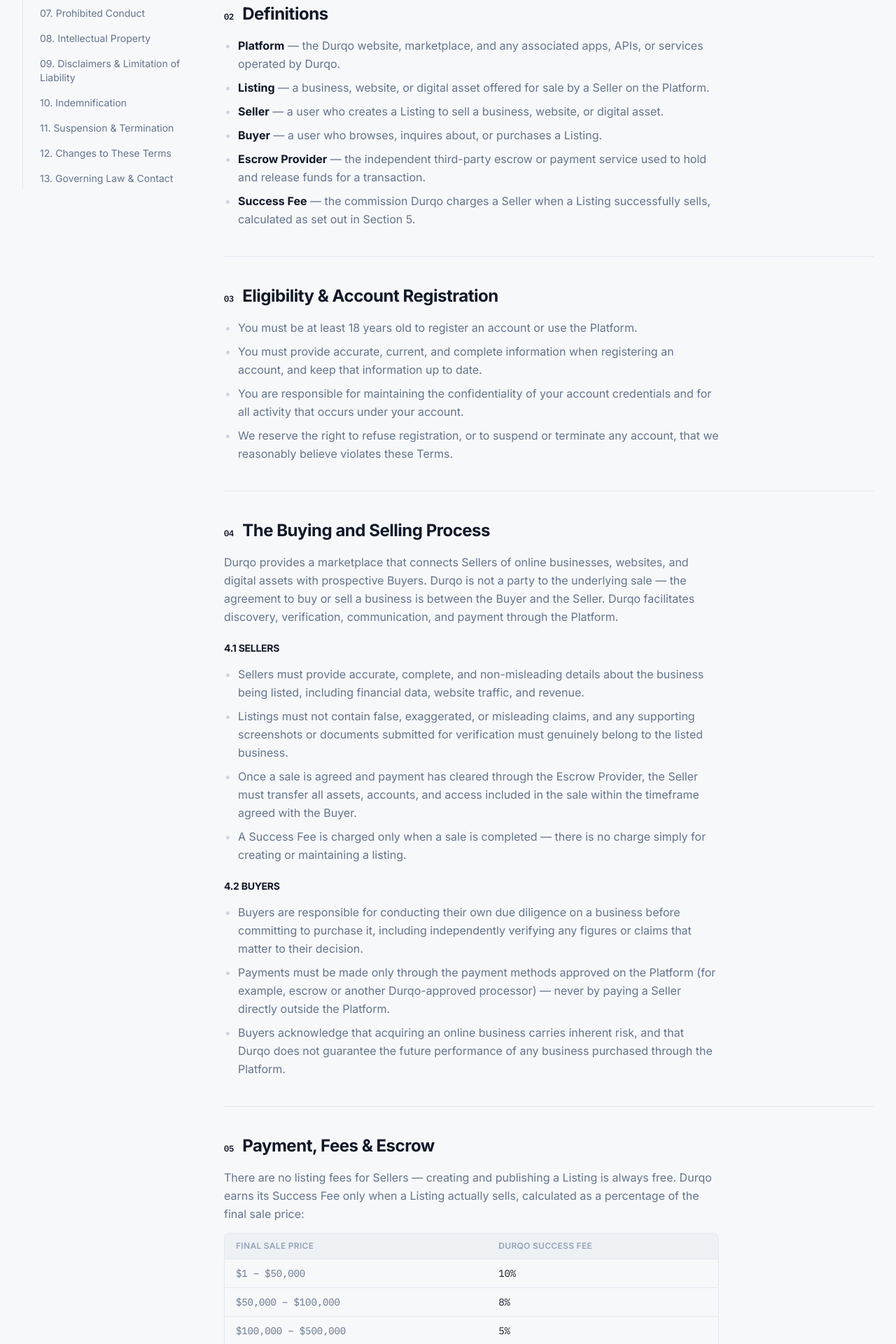
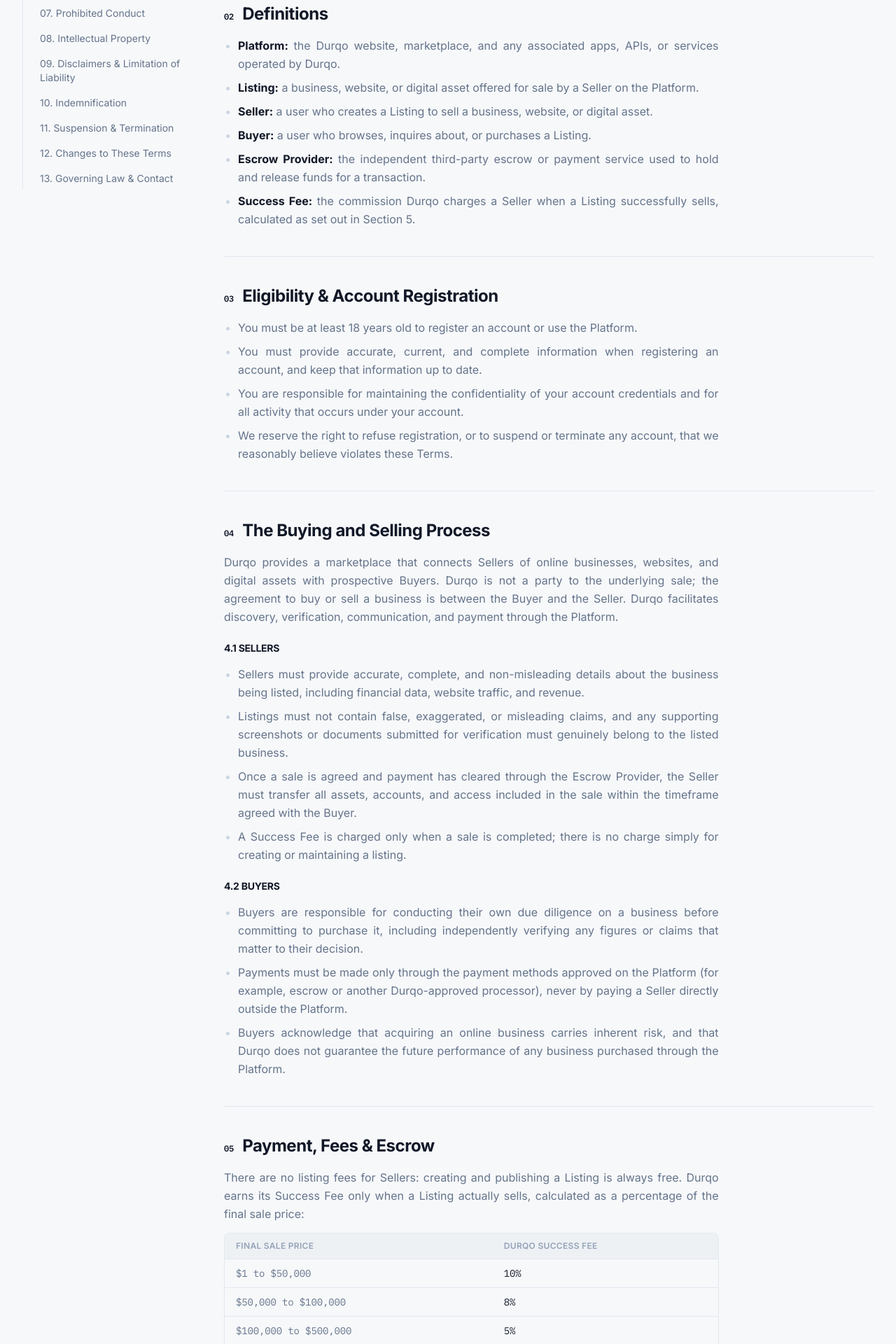
Before and after one commit to mdmanirmia/durqo-app, a Next.js app: page /terms in a window 1280 px wide. Shown: the part 880-2800 px from the top of the page at 70% size. Built offline with nearby package versions, Linux system fonts and the light colour scheme; no server answers.

Commit message:
Justify body text, replace em/en dashes with plain punctuation

```diff
--- a/src/app/terms/page.tsx
+++ b/src/app/terms/page.tsx
@@ -1,6 +1,6 @@
 import Container from "@/components/ui/Container";
 
-export const metadata = { title: "Terms and Conditions — Durqo" };
+export const metadata = { title: "Terms and Conditions | Durqo" };
 
 const EFFECTIVE_DATE = "September 2, 2026";
 
@@ -37,7 +37,7 @@ function Section({
         <span className="mono text-xs font-semibold text-brand-strong">{num}</span>
         <h2 className="text-xl sm:text-2xl">{title}</h2>
       </div>
-      <div className="flex max-w-[70ch] flex-col gap-3.5 leading-relaxed text-ink-soft">{children}</div>
+      <div className="flex max-w-[70ch] flex-col gap-3.5 text-justify leading-relaxed text-ink-soft">{children}</div>
     </section>
   );
 }
@@ -58,9 +58,9 @@ function List({ items }: { items: React.ReactNode[] }) {
 
 function FeeTable() {
   const rows = [
-    ["$1 – $50,000", "10%"],
-    ["$50,000 – $100,000", "8%"],
-    ["$100,000 – $500,000", "5%"],
+    ["$1 to $50,000", "10%"],
+    ["$50,000 to $100,000", "8%"],
+    ["$100,000 to $500,000", "5%"],
     ["Over $500,000", "3%"],
   ];
   return (
@@ -94,7 +94,7 @@ export default function TermsPage() {
             <div>
               <p className="eyebrow mb-3">Legal</p>
               <h1 className="mb-4 text-4xl">Terms and Conditions</h1>
-              <p className="max-w-[52ch] text-ink-soft">
+              <p className="max-w-[52ch] text-justify text-ink-soft">
                 These Terms and Conditions (&ldquo;Terms&rdquo;) govern your access to and use of Durqo&rsquo;s
                 website, marketplace, and related services (together, the &ldquo;Platform&rdquo;). Please read
                 them carefully before you create an account, list a business, or make a purchase.
@@ -103,7 +103,7 @@ export default function TermsPage() {
             <div className="rounded-xl border border-rule-strong bg-paper-raised p-8">
               <p className="mono mb-2 text-xs text-ink-faint">EFFECTIVE {EFFECTIVE_DATE.toUpperCase()}</p>
               <h3 className="mb-1 text-2xl">Questions about these Terms?</h3>
-              <p className="mb-4 text-ink-soft">Our team is happy to walk through any clause before you sign off on a listing or a purchase.</p>
+              <p className="mb-4 text-justify text-ink-soft">Our team is happy to walk through any clause before you sign off on a listing or a purchase.</p>
               <a href="mailto:support@durqo.com" className="inline-block text-sm font-semibold text-brand-hover">
                 support@durqo.com
               </a>
@@ -154,27 +154,27 @@ export default function TermsPage() {
                 <List
                   items={[
                     <>
-                      <strong className="text-ink">Platform</strong> — the Durqo website, marketplace, and any
+                      <strong className="text-ink">Platform:</strong> the Durqo website, marketplace, and any
                       associated apps, APIs, or services operated by Durqo.
                     </>,
                     <>
-                      <strong className="text-ink">Listing</strong> — a business, website, or digital asset
+                      <strong className="text-ink">Listing:</strong> a business, website, or digital asset
                       offered for sale by a Seller on the Platform.
                     </>,
                     <>
-                      <strong className="text-ink">Seller</strong> — a user who creates a Listing to sell a
+                      <strong className="text-ink">Seller:</strong> a user who creates a Listing to sell a
                       business, website, or digital asset.
                     </>,
                     <>
-                      <strong className="text-ink">Buyer</strong> — a user who browses, inquires about, or
+                      <strong className="text-ink">Buyer:</strong> a user who browses, inquires about, or
                       purchases a Listing.
                     </>,
                     <>
-                      <strong className="text-ink">Escrow Provider</strong> — the independent third-party
+                      <strong className="text-ink">Escrow Provider:</strong> the independent third-party
                       escrow or payment service used to hold and release funds for a transaction.
                     </>,
                     <>
-                      <strong className="text-ink">Success Fee</strong> — the commission Durqo charges a Seller
+                      <strong className="text-ink">Success Fee:</strong> the commission Durqo charges a Seller
                       when a Listing successfully sells, calculated as set out in Section 5.
                     </>,
                   ]}
@@ -195,7 +195,7 @@ export default function TermsPage() {
               <Section id="buying-selling" num="04" title="The Buying and Selling Process">
                 <p>
                   Durqo provides a marketplace that connects Sellers of online businesses, websites, and digital
-                  assets with prospective Buyers. Durqo is not a party to the underlying sale — the agreement to
+                  assets with prospective Buyers. Durqo is not a party to the underlying sale; the agreement to
                   buy or sell a business is between the Buyer and the Seller. Durqo facilitates discovery,
                   verification, communication, and payment through the Platform.
                 </p>
@@ -205,14 +205,14 @@ export default function TermsPage() {
                     "Sellers must provide accurate, complete, and non-misleading details about the business being listed, including financial data, website traffic, and revenue.",
                     "Listings must not contain false, exaggerated, or misleading claims, and any supporting screenshots or documents submitted for verification must genuinely belong to the listed business.",
                     "Once a sale is agreed and payment has cleared through the Escrow Provider, the Seller must transfer all assets, accounts, and access included in the sale within the timeframe agreed with the Buyer.",
-                    "A Success Fee is charged only when a sale is completed — there is no charge simply for creating or maintaining a listing.",
+                    "A Success Fee is charged only when a sale is completed; there is no charge simply for creating or maintaining a listing.",
                   ]}
                 />
                 <SubHeading>4.2 Buyers</SubHeading>
                 <List
                   items={[
                     "Buyers are responsible for conducting their own due diligence on a business before committing to purchase it, including independently verifying any figures or claims that matter to their decision.",
-                    "Payments must be made only through the payment methods approved on the Platform (for example, escrow or another Durqo-approved processor) — never by paying a Seller directly outside the Platform.",
+                    "Payments must be made only through the payment methods approved on the Platform (for example, escrow or another Durqo-approved processor), never by paying a Seller directly outside the Platform.",
                     "Buyers acknowledge that acquiring an online business carries inherent risk, and that Durqo does not guarantee the future performance of any business purchased through the Platform.",
                   ]}
                 />
@@ -220,7 +220,7 @@ export default function TermsPage() {
 
               <Section id="payment-fees" num="05" title="Payment, Fees & Escrow">
                 <p>
-                  There are no listing fees for Sellers — creating and publishing a Listing is always free. Durqo
+                  There are no listing fees for Sellers: creating and publishing a Listing is always free. Durqo
                   earns its Success Fee only when a Listing actually sells, calculated as a percentage of the
                   final sale price:
                 </p>
@@ -244,7 +244,7 @@ export default function TermsPage() {
                     "Once a business has been transferred and the Buyer has confirmed receipt, the sale is final.",
                     "Refunds are granted only in cases of confirmed fraud, material misrepresentation, or a Seller's breach of the agreed transfer terms.",
                     "Any dispute relating to a transaction must be reported to Durqo within 7 days of the transaction's completion; disputes reported after this window may not be eligible for resolution through the Platform.",
-                    "Where a dispute cannot be resolved directly between the Buyer and Seller, Durqo may — at its discretion, and without obligation to do so — review the available evidence and help mediate a resolution, including via the Escrow Provider's own dispute process.",
+                    "Where a dispute cannot be resolved directly between the Buyer and Seller, Durqo may, at its discretion and without obligation to do so, review the available evidence and help mediate a resolution, including via the Escrow Provider's own dispute process.",
                   ]}
                 />
               </Section>
@@ -265,8 +265,8 @@ export default function TermsPage() {
 
               <Section id="ip" num="08" title="Intellectual Property">
                 <p>
-                  All content on the Platform — including the Durqo name, logo, trademarks, design, text, and
-                  underlying software — is the property of Durqo or its licensors, and is protected by
+                  All content on the Platform, including the Durqo name, logo, trademarks, design, text, and
+                  underlying software, is the property of Durqo or its licensors, and is protected by
                   applicable intellectual property laws. Nothing in these Terms grants you any right to use
                   Durqo&rsquo;s branding or content beyond what is necessary to use the Platform as intended, and
                   none of it may be copied, reproduced, or distributed without our prior written permission.
@@ -327,11 +327,11 @@ export default function TermsPage() {
                   These Terms are governed by the laws applicable to Durqo&rsquo;s place of business, without
                   regard to conflict-of-law principles, except where mandatory local consumer-protection law
                   provides otherwise. If any provision of these Terms is found unenforceable, the remaining
-                  provisions will continue in full force, and these Terms — together with our Privacy Policy —
+                  provisions will continue in full force, and these Terms, together with our Privacy Policy,
                   constitute the entire agreement between you and Durqo regarding your use of the Platform.
                 </p>
                 <p>
-                  If you have any questions about these Terms, please reach out — we&rsquo;re glad to explain any
+                  If you have any questions about these Terms, please reach out; we&rsquo;re glad to explain any
                   clause in plain language before you rely on it.
                 </p>
                 <a href="mailto:support@durqo.com" className="inline-block w-fit font-semibold text-brand-hover">
```
